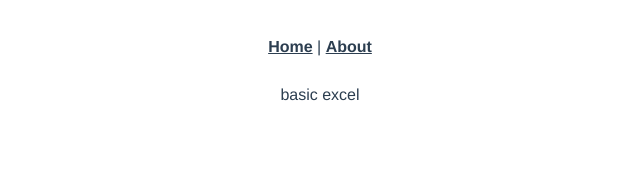
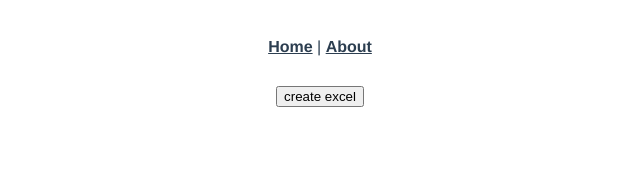
Before and after one commit to tianqing617/excel-study, a Vue app: page /#/excel/basic in a window 1280 px wide. Shown: the top 176 px of the page, without its empty margins (320-960 px from the left). Built offline with nearby package versions, Linux system fonts and the light colour scheme.

Commit message:
feat: download excel file

```diff
--- a/src/views/excel/basic.vue
+++ b/src/views/excel/basic.vue
@@ -1,3 +1,34 @@
 <template>
-  <span>basic excel</span>
+  <div class="basic">
+    <button @click="createExcel">create excel</button>
+  </div>
 </template>
+
+<script>
+import ExcelJS from 'exceljs';
+import { saveAs } from 'file-saver';
+
+export default {
+  name: 'BasicExcel',
+  mounted() {
+    console.log('exceljs', ExcelJS);
+  },
+  methods: {
+    createExcel() {
+      // 1. 初始化excel
+      const workbook = new ExcelJS.Workbook();
+      console.log(workbook);
+      workbook.creator = 'tianqing';
+
+      // 2. 生成内容
+
+      // 3. 输出文件
+      workbook.xlsx.writeBuffer().then(data => {
+        const blob = new Blob([data]);
+
+        saveAs(blob, 'text.xlsx');
+      });
+    },
+  },
+}
+</script>
```
